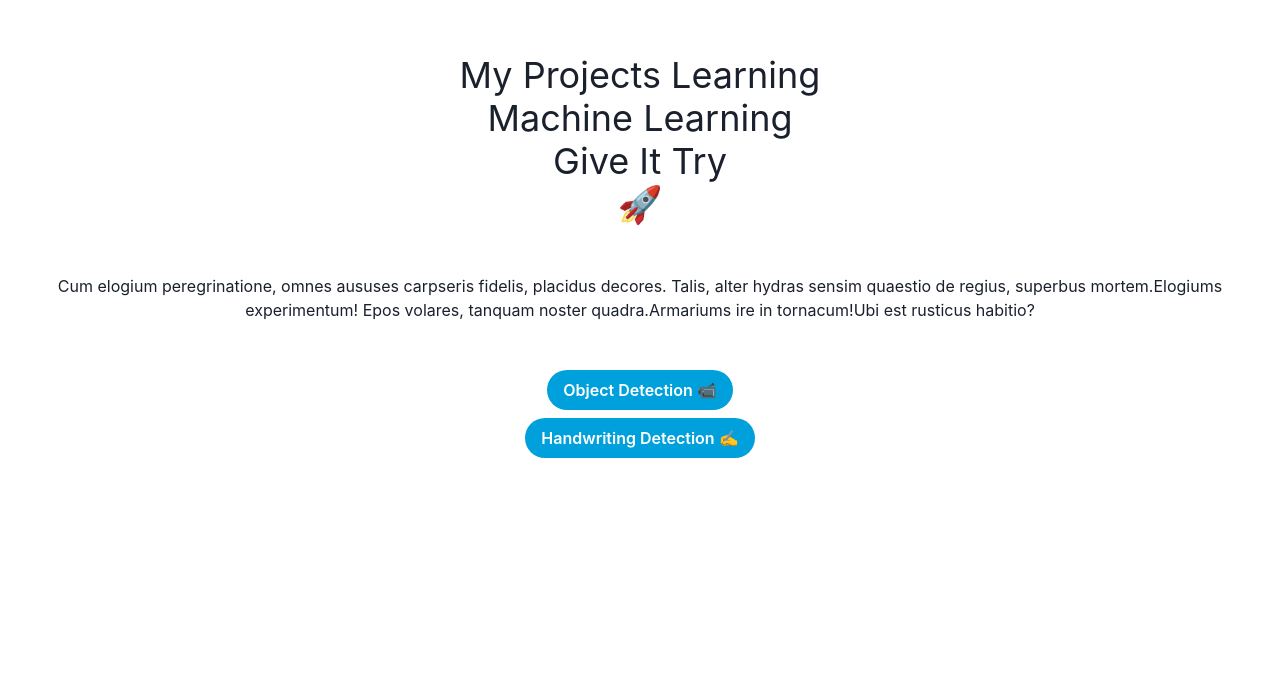
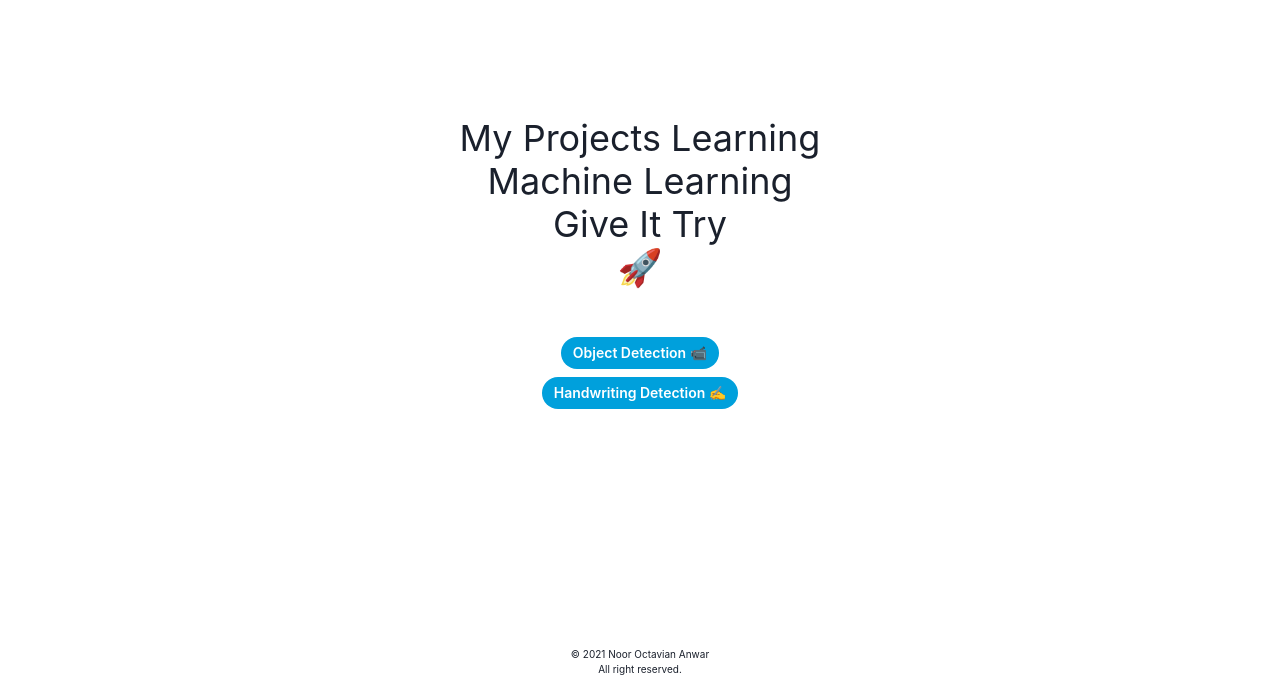
Before and after one commit to arrokh/arrokh-mplml, a Next.js app: page / in a window 1280 px wide. Shown: the part 104-800 px from the top of the page. Built offline with nearby package versions, Linux system fonts and the light colour scheme.

Commit message:
Update the landing page layout

```diff
--- a/pages/index.tsx
+++ b/pages/index.tsx
@@ -1,8 +1,9 @@
-import { Button, Heading, Text, VStack } from '@chakra-ui/react';
+import { Box, Button, Center, Heading, Text, VStack } from '@chakra-ui/react';
 import Link from 'next/link';
 
 export default function Index() {
-	return <VStack
+	return <Center h={'100vh'} flexDirection={'column'}>
+		<VStack
 			justifyContent={'center'}
 			p={6}
 			spacing={12}
@@ -11,24 +12,20 @@ export default function Index() {
 			<Heading
 				fontWeight={0}
 				textAlign={'center'}
+				mt={'-6'}
 			>
 				My Projects Learning <br/>
 				Machine Learning<br/>
 				Give It Try<br/>
 				🚀
-
 			</Heading>
-		<Text textAlign={'center'}>
-			Cum elogium peregrinatione, omnes aususes carpseris fidelis, placidus decores.
-			Talis, alter hydras sensim quaestio de regius, superbus mortem.Elogiums experimentum!
-			Epos volares, tanquam noster quadra.Armariums ire in tornacum!Ubi est rusticus habitio?
-		</Text>
 			<VStack>
 				<Link passHref href={'/object-detection'}>
 					<Button
 						as={'a'}
 						colorScheme={'linkedin'}
 						rounded={'full'}
+						size={'sm'}
 					>
 						Object Detection 📹
 					</Button>
@@ -38,10 +35,20 @@ export default function Index() {
 						as={'a'}
 						colorScheme={'linkedin'}
 						rounded={'full'}
+						size={'sm'}
 					>
 						Handwriting Detection ✍
 					</Button>
 				</Link>
 			</VStack>
 		</VStack>
+		<Box h={3}/>
+		<Box>
+			<Text fontSize={'x-small'} textAlign={'center'}>
+				© 2021 Noor Octavian Anwar
+				<br/>
+				All right reserved.
+			</Text>
+		</Box>
+	</Center>
 }
```
Lines whose indentation alone changed are shown as unchanged.
